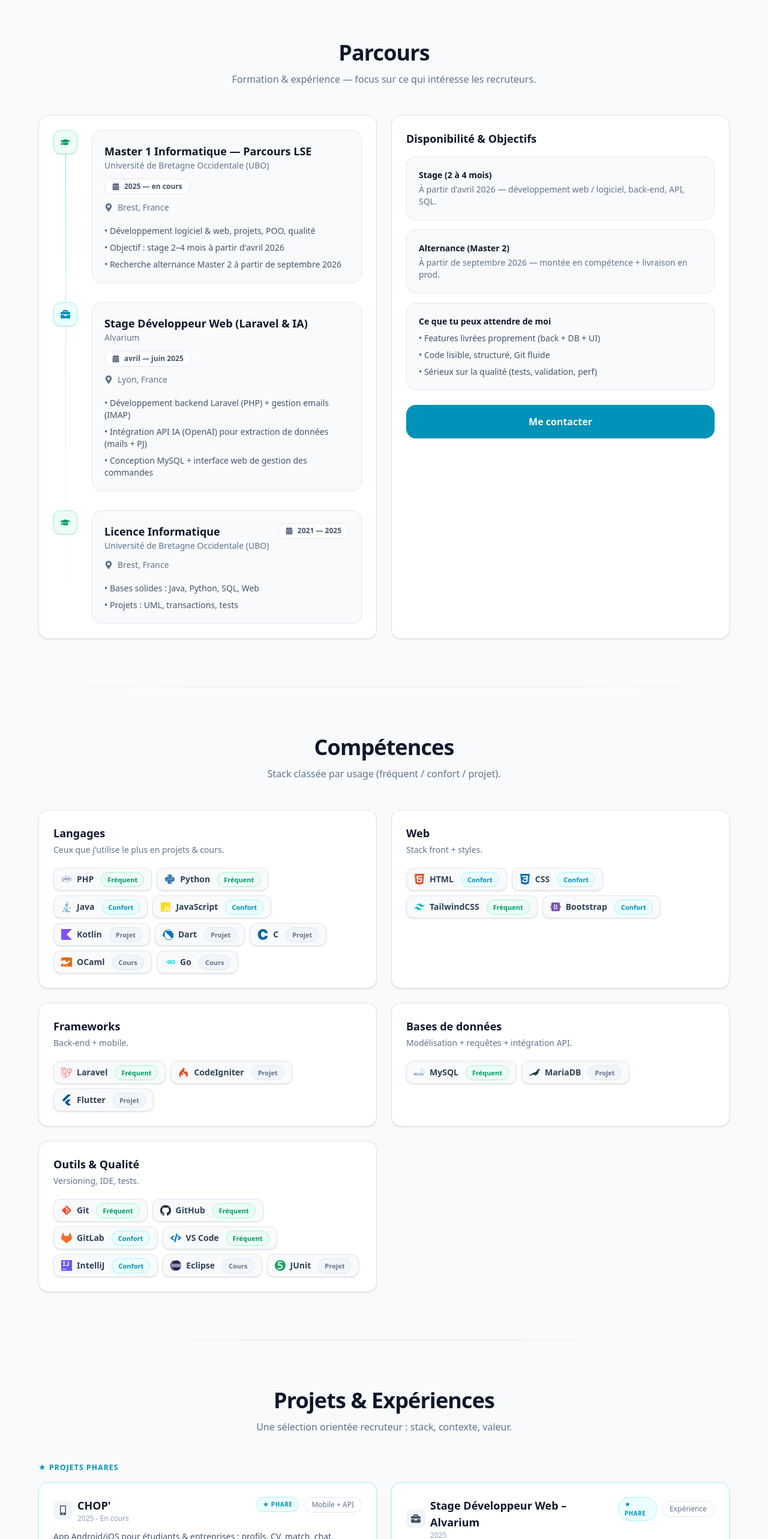
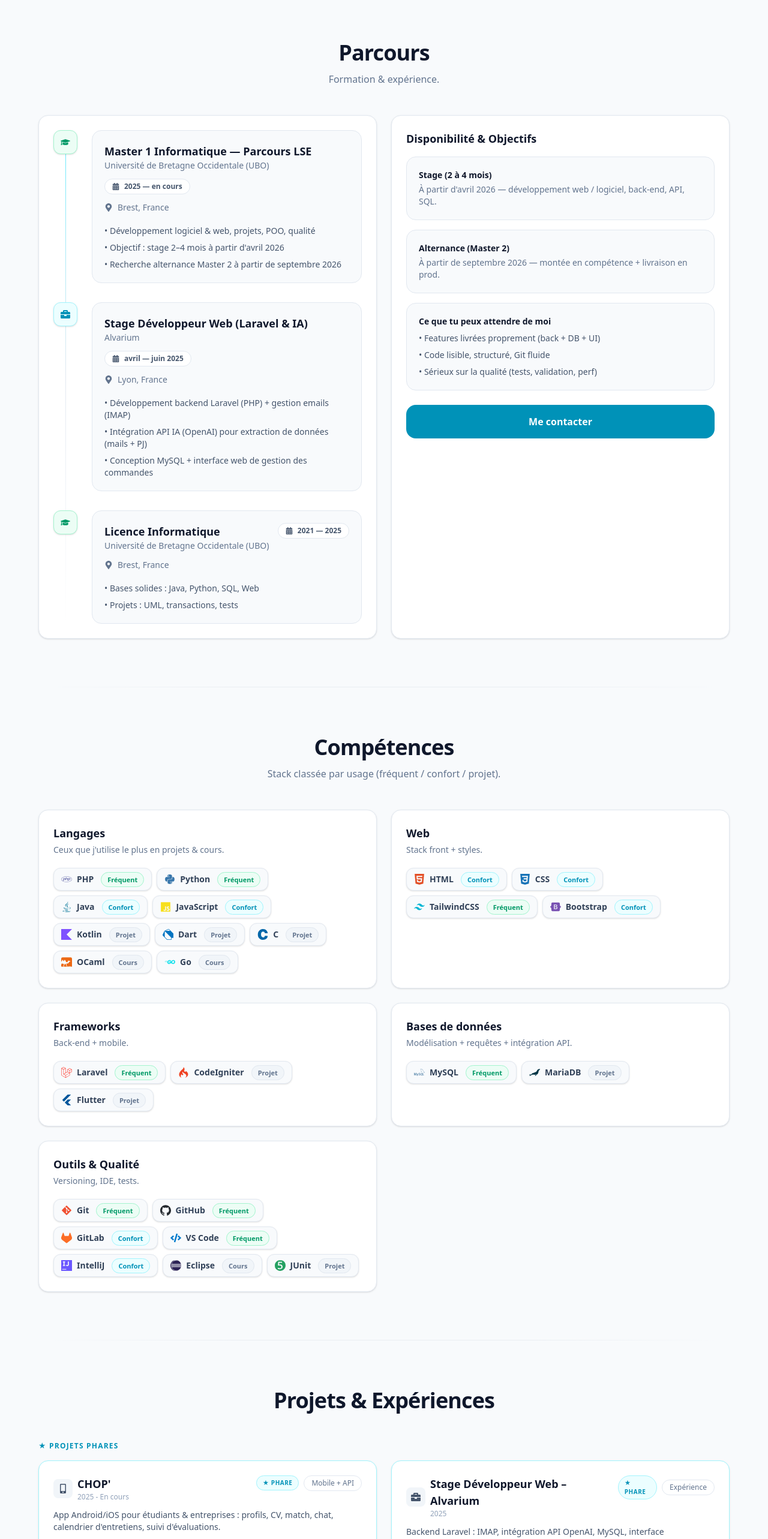
Before and after one commit to Hachim-elomari/portfolio-next, a Next.js app: page / in a window 1280 px wide. Shown: the part 1620-4186 px from the top of the page at 60% size. Built offline with nearby package versions, Linux system fonts and the light colour scheme.

Commit message:
modifs contenu

```diff
--- a/components/Projects.js
+++ b/components/Projects.js
@@ -217,7 +217,7 @@ export default function Projects() {
             Projets & Expériences
           </h2>
           <p className="mt-3 text-slate-500 dark:text-white/60">
-            Une sélection orientée recruteur : stack, contexte, valeur.
+
           </p>
         </div>
 
--- a/components/Timeline.js
+++ b/components/Timeline.js
@@ -58,7 +58,7 @@ export default function Timeline() {
             Parcours
           </h2>
           <p className="mt-3 text-slate-500 dark:text-white/60">
-            Formation & expérience — focus sur ce qui intéresse les recruteurs.
+            Formation & expérience.
           </p>
         </div>
 
```
